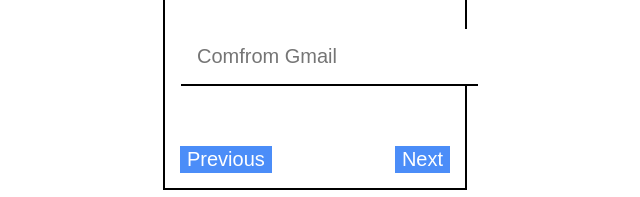
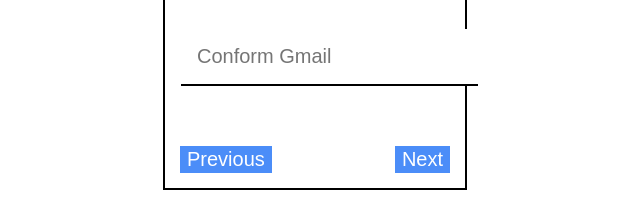
Before and after one commit to Praveen606/Google-Home-Page-Clone, a plain HTML site: page email.html in a window 1280 px wide. Shown: the part 387-584 px from the top of the page, 325-965 px from the left. Drawn offline with Linux system fonts and the light colour scheme.

Commit message:
Changed Spelling Mistakes

```diff
--- a/email.html
+++ b/email.html
@@ -11,7 +11,7 @@
     <img src="center.png" alt="">
 <form>
  <input type="email" placeholder="Gmail">
- <input type="email" placeholder="Comfrom Gmail">
+ <input type="email" placeholder="Conform Gmail">
 </form>
 <button id="btn1">
     <a href="from.html">Previous</a>
```
